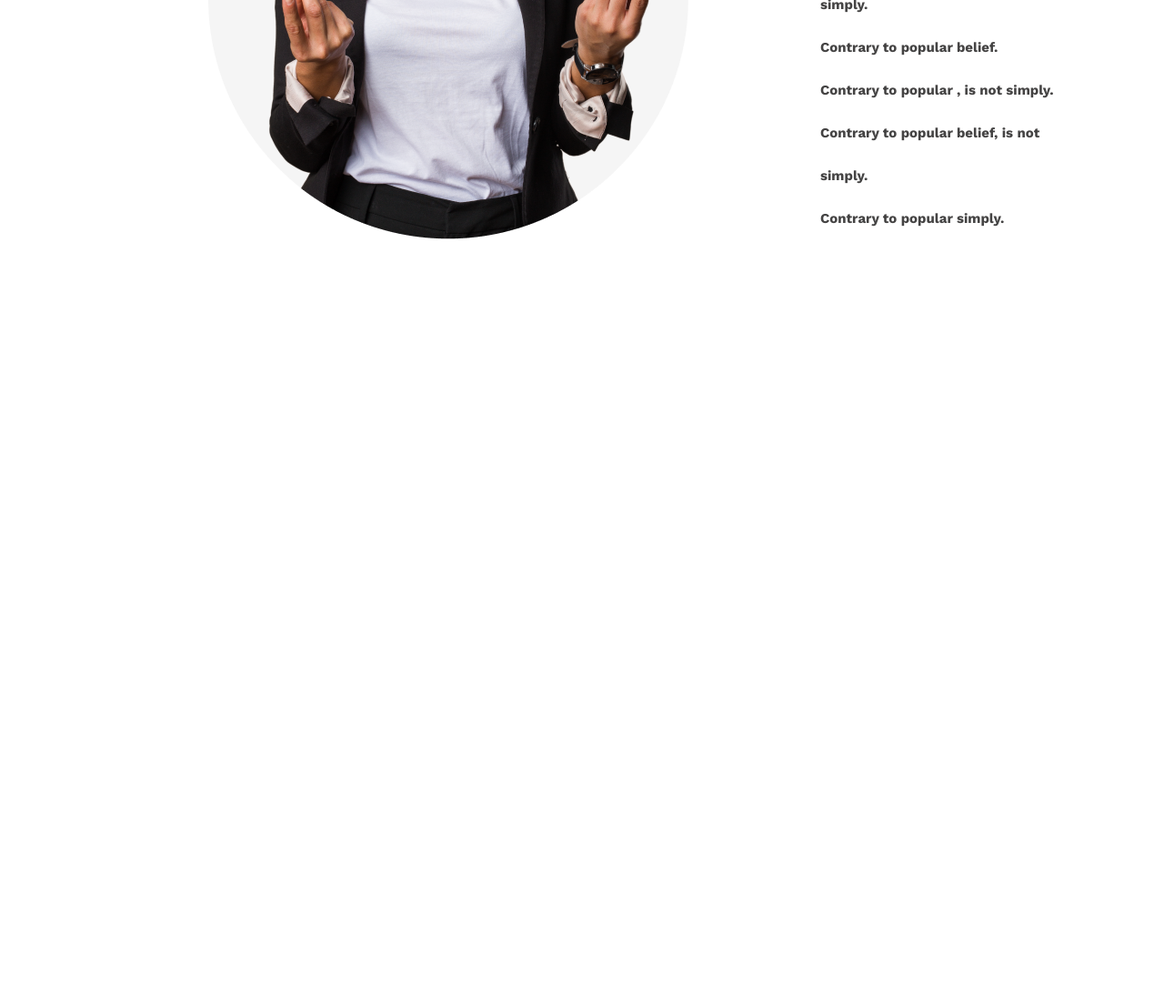
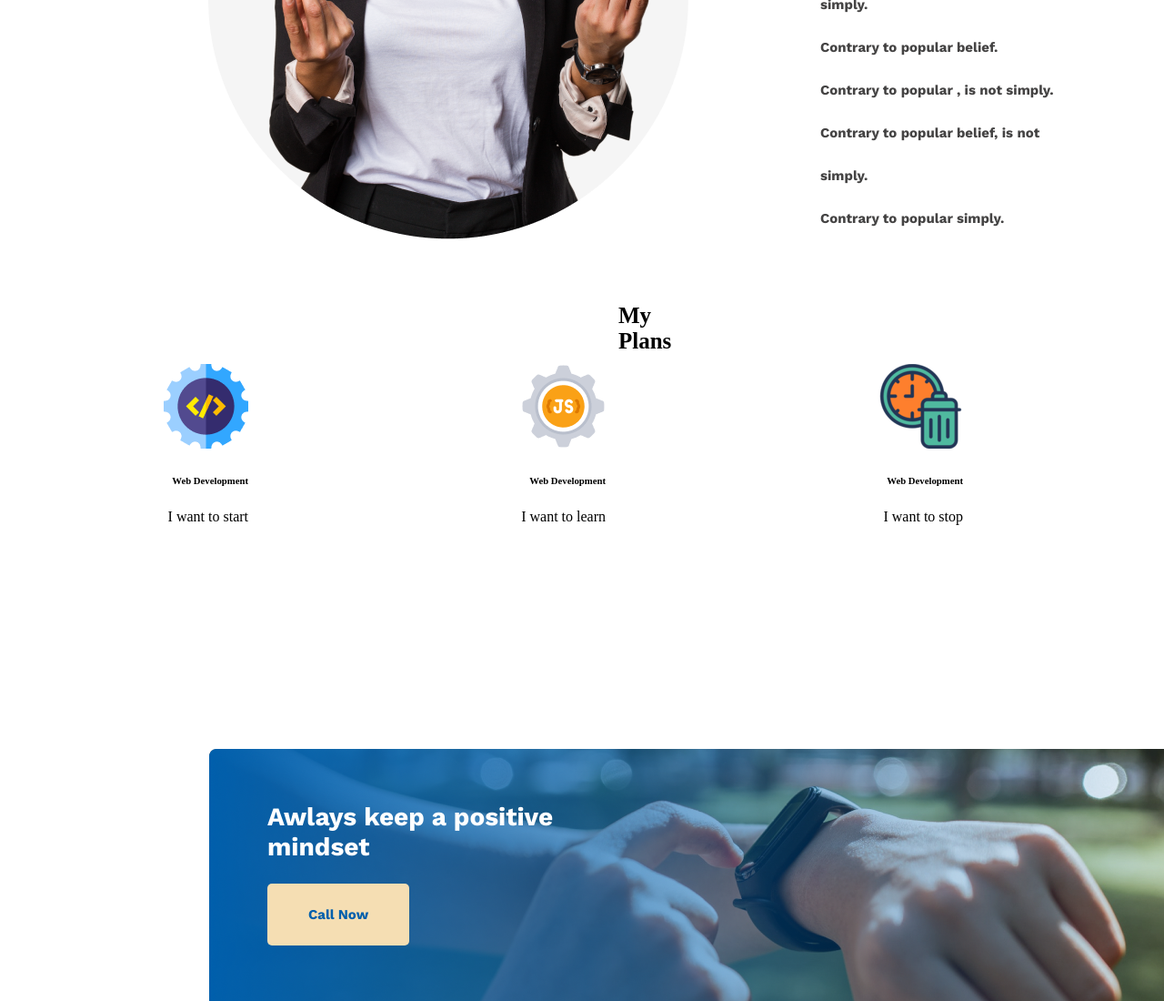
Before and after one commit to avi3175/new-me-new-year, a plain HTML site: page index.html in a window 1280 px wide. Shown: the part 1400-2500 px from the top of the page at 91% size. Before the commit the page ends 1679 px from the top, so only its background shows below. Drawn offline with nearby package versions, Linux system fonts and the light colour scheme.

Commit message:
almost done

```diff
--- a/index.html
+++ b/index.html
@@ -53,6 +53,41 @@
                         <li>Contrary to popular simply.</li>
                     </ul>
                 </div>
+            </div>
+        </section>
+        <div class="plan-banner">
+            <h4>My Plans</h4>
+        </div>
+        <section class="my-plans">
+            <div class="web-development">
+                <img src="images/icons/web.png" alt="web devlopment">
+                <h6>Web Development</h6>
+                <p>I want to start</p>
+            </div>
+            <div class="javascript">
+                <img src="images/icons/js.png" alt="js">
+                <h6>Web Development</h6>
+                <p>I want to learn</p>
+            </div>
+            <div class="stop-wasting-time">
+                <img src="images/icons/timer.png" alt="time">
+                <h6>Web Development</h6>
+                <p>I want to stop</p>
+            </div>
+            <div class="ecommerce">
+                <img src="images/icons/ecom.png" alt="ecommerce">
+                <h6>Web Development</h6>
+                <p>I want to develop</p>
+            </div>
+        </section>
+        <section class="challenge">
+            <div class="image-work">
+                <!-- <img src="images/gradient1.png"> -->
+                <div class="quote">
+                    <h4 class="positive">Awlays keep a positive</h4>
+                    <h4 class="mindset">mindset</h4>
+                    <submit class="call-now">Call Now</submit>
+                </div>
 
             </div>
         </section>
--- a/styles/new.css
+++ b/styles/new.css
@@ -101,3 +101,58 @@ border-radius: nullpx;
 .list-item{
     list-style: none;
 }
+
+/* MY PLANS STYLE */
+
+.plan-banner{
+    position: absolute;
+    top: 1700px;
+    color: black;
+    left: 680px;
+    right: 700px;
+    font-size: 25px;
+}
+
+.my-plans{
+    position: absolute;
+    top: 1800px;
+    left: 180px;
+    text-align: right;
+    display: flex;
+    gap: 300px;
+}
+
+.image-work{
+    position: absolute;
+    top: 2222px;
+    /* left: ; */
+    /* border: 5px solid black; */
+    /* border-radius: 5px; */
+    width: 1140px;
+    height: 301px;
+    left: 230px;
+    background-image: url(../images/gradient1.png),url(../images/watch.png);
+}
+.quote{
+    position: absolute;
+    top: 59px;
+    left: 64px;
+    font-size: 28px;
+    font-weight: 400;
+    font-family: work sans;
+    color: #ffffff;
+}
+.positive{
+    margin-bottom: 0;
+    margin-top: 0;
+}
+.mindset{
+    margin-top: 0;
+}
+.call-now{
+    font-size: 15px;
+    color: #005FAC;
+    background-color: wheat;
+    padding: 25px 45px;
+    border-radius: 5px;
+}
```
Also changed, not shown: images/icons/time.png (added), images/icons/timer.png (added).
